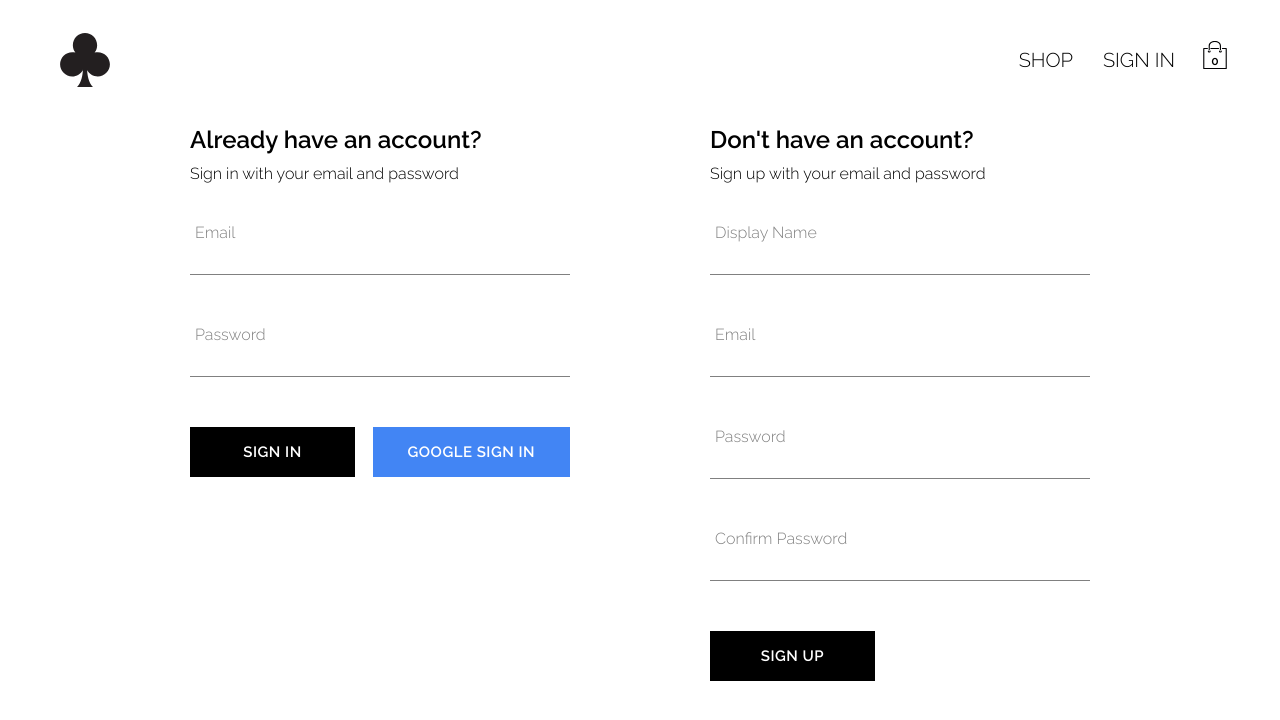
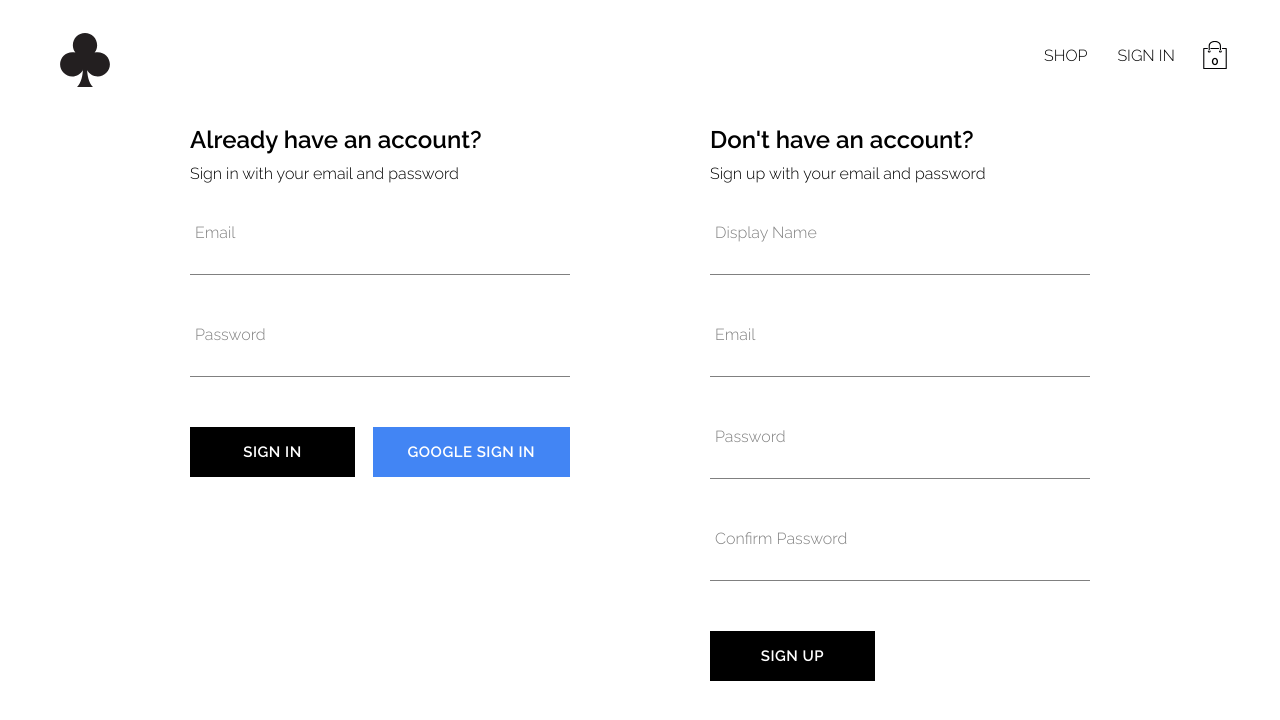
Before and after one commit to katygrahamm/clover-clothing-v1, a React (Create React App) app: page /auth in a window 1280 px wide. Shown: the top 720 px of the page. Built offline with nearby package versions, Linux system fonts and the light colour scheme; no server answers; the database is empty.

Commit message:
Replaced navigation sass with styled components

```diff
--- a/package.json
+++ b/package.json
@@ -12,6 +12,7 @@
     "react-router-dom": "^6.3.0",
     "react-scripts": "5.0.1",
     "sass": "^1.51.0",
+    "styled-components": "^5.3.5",
     "web-vitals": "^2.1.4"
   },
   "scripts": {
--- a/src/routes/navigation/navigation.component.jsx
+++ b/src/routes/navigation/navigation.component.jsx
@@ -1,5 +1,5 @@
 import { Fragment, useContext } from "react";
-import { Outlet, Link } from "react-router-dom";
+import { Outlet } from "react-router-dom";
 
 import { UserContext } from "../../contexts/user.context";
 import { CartContext } from "../../contexts/cart.context";
@@ -10,7 +10,12 @@ import CartDropdown from "../../components/cart-dropdown/cart-dropdown.component
 import { signOutUser } from "../../utils/firebase/firebase.utils";
 import { ReactComponent as CloverLogo } from "../../assets/clover4.svg";
 
-import "./navigation.styles.scss";
+import {
+  NavigationContainer,
+  LogoContainer,
+  NavLinksContainer,
+  NavLink,
+} from "./navigation.styles.jsx";
 
 const Navigation = () => {
   const { currentUser } = useContext(UserContext);
@@ -18,27 +23,23 @@ const Navigation = () => {
 
   return (
     <Fragment>
-      <div className="navigation">
-        <Link className="logo-container" to="/">
+      <NavigationContainer>
+        <LogoContainer to="/">
           <CloverLogo className="logo" />
-        </Link>
-        <div className="nav-links-container">
-          <Link className="nav-link" to="/shop">
-            SHOP
-          </Link>
+        </LogoContainer>
+        <NavLinksContainer>
+          <NavLink to="/shop">SHOP</NavLink>
           {currentUser ? (
-            <span className="nav-link" onClick={signOutUser}>
+            <NavLink as="span" onClick={signOutUser}>
               SIGN OUT
-            </span>
+            </NavLink>
           ) : (
-            <Link className="nav-link" to="/auth">
-              SIGN IN
-            </Link>
+            <NavLink to="/auth">SIGN IN</NavLink>
           )}
           <CartIcon />
-        </div>
+        </NavLinksContainer>
         {isCartOpen && <CartDropdown />}
-      </div>
+      </NavigationContainer>
       <Outlet />
     </Fragment>
   );
--- /dev/null
+++ b/src/routes/navigation/navigation.styles.jsx
@@ -0,0 +1,31 @@
+import styled from "styled-components";
+import { Link } from "react-router-dom";
+
+export const NavigationContainer = styled.div`
+  height: 70px;
+  width: 100%;
+  display: flex;
+  justify-content: space-between;
+  margin-bottom: 25px;
+`;
+
+export const LogoContainer = styled(Link)`
+  height: 100%;
+  width: 90px;
+  padding: 18px;
+  align-items: center;
+`;
+
+export const NavLinksContainer = styled.div`
+  width: 50%;
+  height: 100%;
+  display: flex;
+  align-items: center;
+  margin-top: 5px;
+  justify-content: flex-end;
+`;
+
+export const NavLink = styled(Link)`
+  padding: 10px 15px;
+  cursor: pointer;
+`;
--- a/src/routes/navigation/navigation.styles.scss
+++ /dev/null
@@ -1,33 +0,0 @@
-.navigation {
-  height: 70px;
-  width: 100%;
-  display: flex;
-  justify-content: space-between;
-  margin-bottom: 25px;
-
-  .logo-container {
-    height: 100%;
-    width: 90px;
-    padding: 18px;
-    align-items: center;
-  }
-
-  .nav-links-container {
-    width: 50%;
-    height: 100%;
-    display: flex;
-    align-items: center;
-    margin-top: 5px;
-    justify-content: flex-end;
-
-    .nav-link {
-      padding: 10px 15px;
-      cursor: pointer;
-      font-size: 20px;
-      margin-top: 10px;
-    }
-    .nav-link:active {
-      color: darkolivegreen;
-    }
-  }
-}
```
Also changed, not shown: 1 other file (tests, documents, lock files or other folders).
